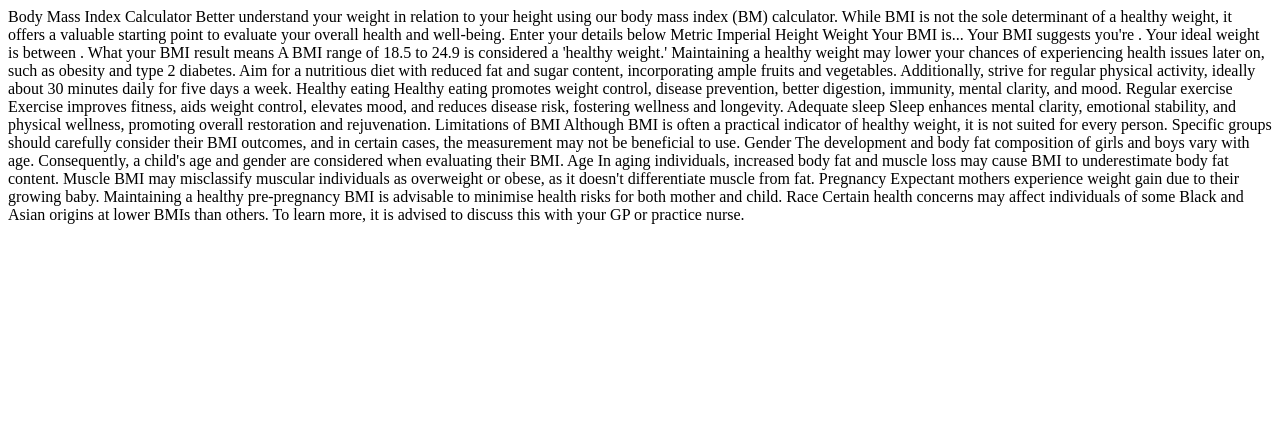
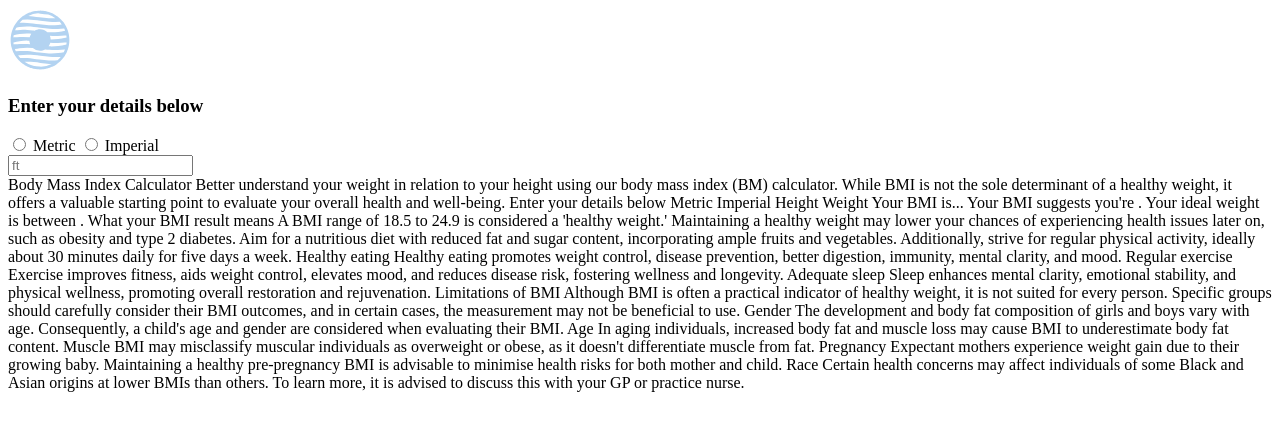
Before and after one commit to Sebystien/bmi-challenge, a plain HTML site: page index.html in a window 1280 px wide. Drawn offline with Linux system fonts and the light colour scheme.

Commit message:
Update index.html

```diff
--- a/index.html
+++ b/index.html
@@ -9,6 +9,33 @@
   <title>Frontend Mentor | Body Mass Index Calculator</title>
 </head>
 <body>
+
+    <header>
+
+    <div class="heaer__logo">
+      <a href="/"><img src="/assets/images/logo.svg" alt="Body mass"></a>
+    </div>
+
+    <div class="header__bg"></div>
+
+    <div class="header__hero"></div>
+
+    <form action="#" class="header__form">
+      <h3>Enter your details below</h3>
+
+      <!--Radio-->
+      <div class="form__radio-group">
+        <input type="radio" name="bmi" id="metric">
+         <label for="metric">Metric</label>
+
+         <input type="radio" name="bmi" id="imperial">
+         <label for="imperial">Imperial</label>
+      </div>
+      <!--Input text-->
+      <div class="form__input-text">
+        <input type="text" name="" id="" placeholder="ft">
+      </div>
+    </form>
 
   Body Mass Index Calculator
 
```
